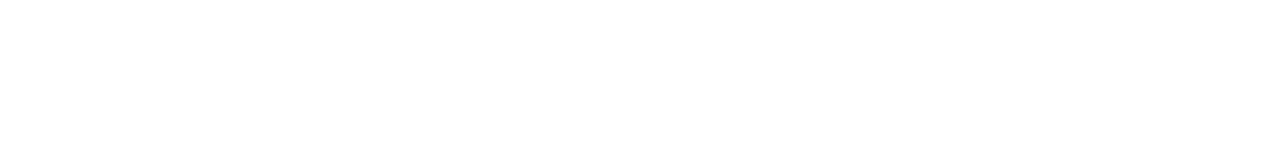
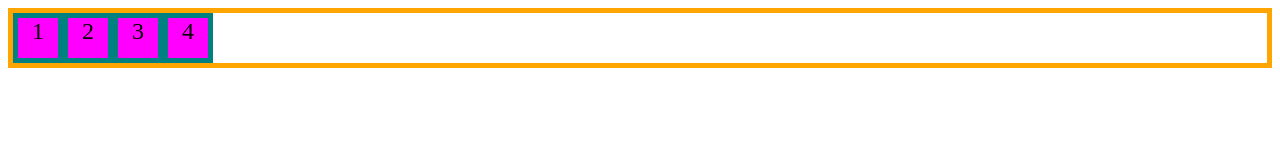
Before and after one commit to Maxus0000/FD_Flex_16_05, a plain HTML site: page index.html in a window 1280 px wide. Drawn offline with Linux system fonts and the light colour scheme.

Commit message:
add style

```diff
--- a/assets/css/style.css
+++ b/assets/css/style.css
@@ -0,0 +1,22 @@
+*{
+  box-sizing: border-box;
+}
+.container{
+  border: 5px solid orange;
+}
+.item{
+   width: 50px;
+  height: 50px;
+  border: 5px solid teal;
+  background-color: fuchsia;
+  text-align: center;
+  font-size: 1.5em;
+}
+.flex-parent{
+  /* min-height: 90vh; */
+  display: flex;
+  flex-direction: row;
+  /* justify-content: center;
+  align-items: center; */
+
+}
--- a/index.html
+++ b/index.html
@@ -8,6 +8,27 @@
   <link rel="stylesheet" href="./assets/css/style.css">
 </head>
 <body>
-
+  <div class="container flex-parent">
+    <div class="item">1</div>
+    <div class="item">2</div>
+    <div class="item">3</div>
+    <div class="item">4</div>
+    <!-- <div class="item">5</div>
+    <div class="item">6</div>
+    <div class="item">7</div>
+    <div class="item">8</div>
+    <div class="item">9</div>
+    <div class="item">10</div>
+    <div class="item">11</div>
+    <div class="item">12</div>
+    <div class="item">13</div>
+    <div class="item">14</div>
+    <div class="item">15</div>
+    <div class="item">16</div>
+    <div class="item">17</div>
+    <div class="item">18</div>
+    <div class="item">19</div>
+    <div class="item">20</div> -->
+  </div>
 </body>
 </html>
```
